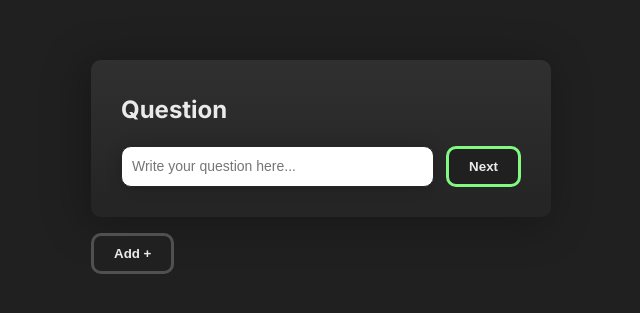
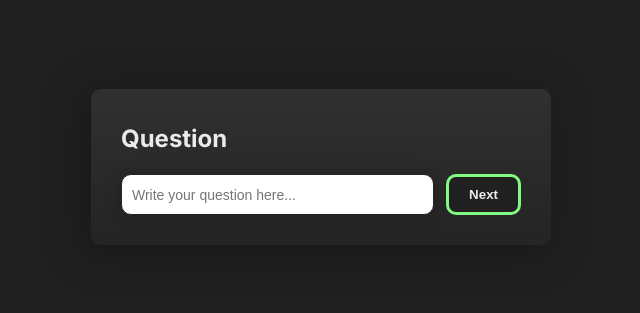
Before and after one commit to daniel-sjostrom/Zoo, a Next.js app in the folder fe/: page /question/1 in a window 1280 px wide. Shown: the part 241-554 px from the top of the page, without its empty margins (319-959 px from the left). Built offline with nearby package versions, Linux system fonts and the light colour scheme.

Commit message:
remove add button

```diff
--- a/fe/src/app/question/[id]/page.module.css
+++ b/fe/src/app/question/[id]/page.module.css
@@ -4,12 +4,6 @@
     justify-content: center;
     min-height: 100vh;
     flex-direction: column;
-  }
-
-.addButtonContainer {
-  display: flex;
-  width: 460px;
-  flex-direction: flex-start;
 }
 
 .buttonContainer {
--- a/fe/src/app/question/[id]/page.tsx
+++ b/fe/src/app/question/[id]/page.tsx
@@ -27,12 +27,6 @@ const QuestionForm = () => {
                     </Button>
                 </div>
             </Box>
-            <div className={commonStyles.space4} />
-            <div className={styles.addButtonContainer}>
-                <Button secondaryButton onClick={() => {}}>
-                    {copy.question_form_add_button}
-                </Button>
-            </div>
         </div>
     );
 };
--- a/fe/src/copy/en.ts
+++ b/fe/src/copy/en.ts
@@ -2,6 +2,5 @@ export const copy = {
     question_form_write_question: "Write your question here...",
     question_form_title: "Question",
     question_form_next_button: "Next",
-    question_form_add_button: "Add +",
     home_start_here_button: "Start here",
 };
```
